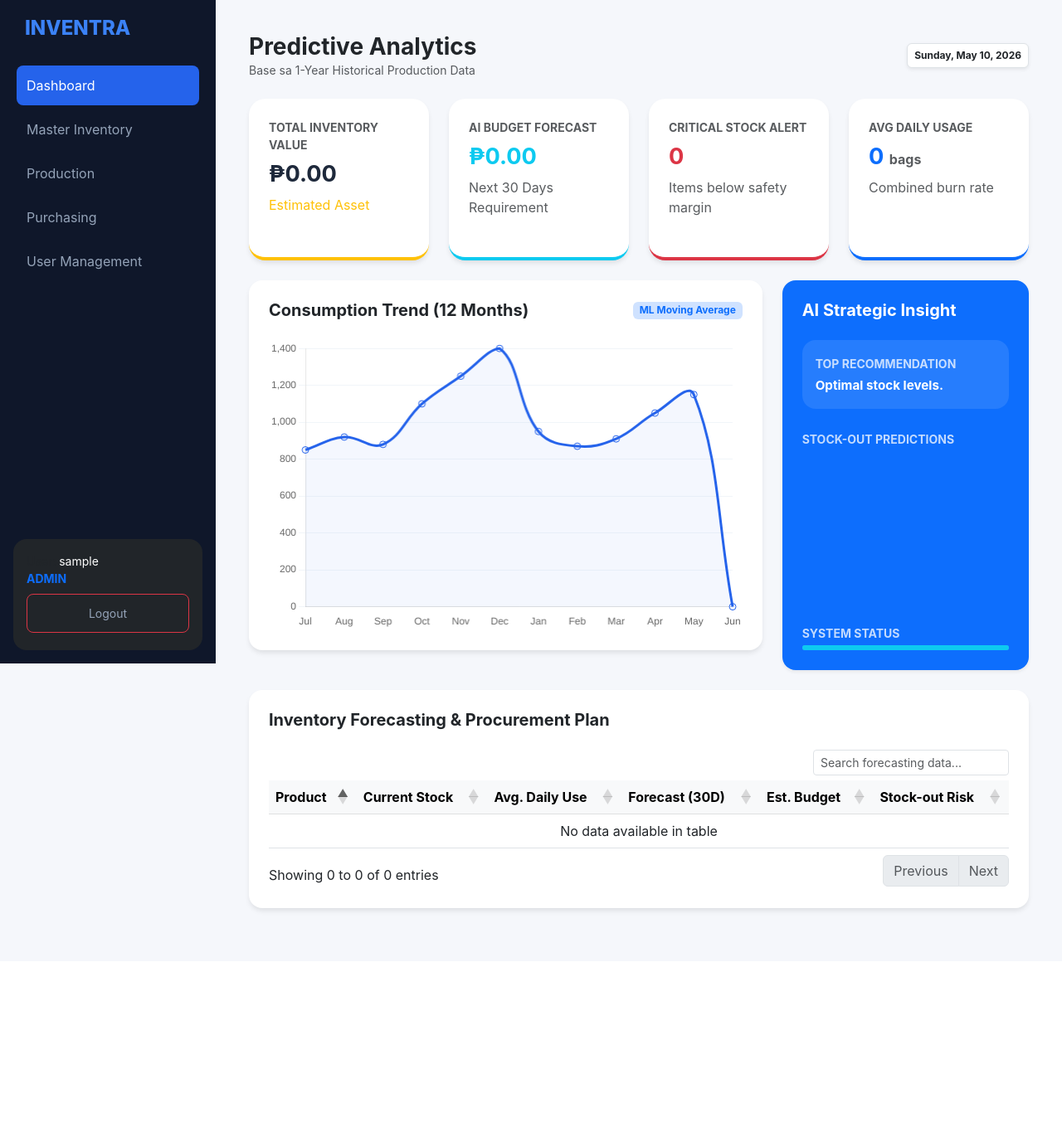
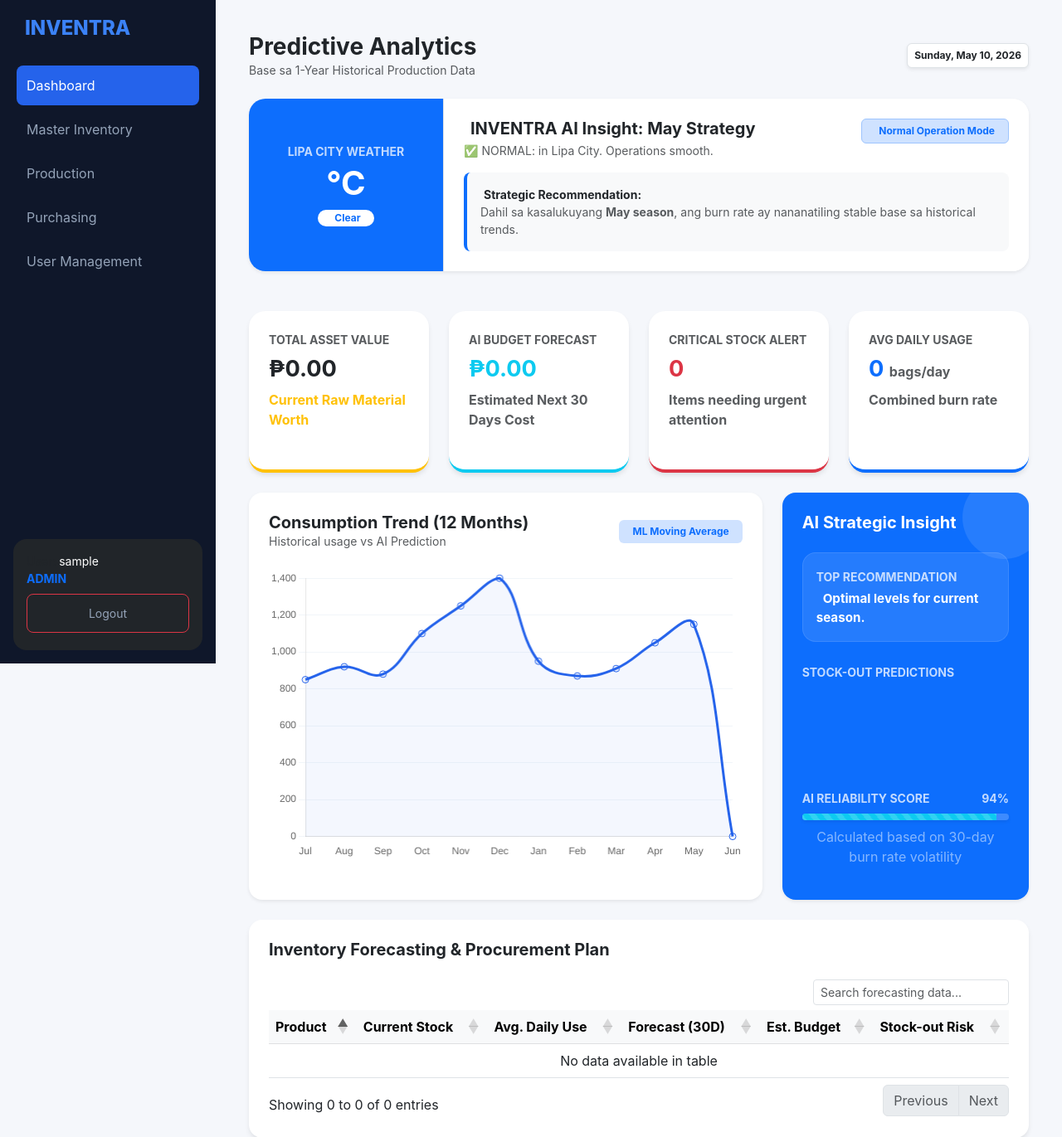
Before and after one commit to ayokonasacoursenato/padeco-ims, a Flask app: page / in a window 1280 px wide. Shown: the top 1371 px of the page at 83% size. Before the commit the page ends 1102 px from the top, so only its background shows below. Run offline with Flask 3, Linux system fonts and the light colour scheme; the visitor is signed in with stand-in values (Sample User, id 1); data that the repository does not hold is empty; some libraries are stand-ins or nearby versions.

Commit message:
Add files via upload

```diff
--- a/app.py
+++ b/app.py
@@ -1,6 +1,7 @@
 from flask import Flask, render_template, request, redirect, url_for, session, flash
 from database import conn, cur
 from datetime import datetime
+import requests
 from forecasting import moving_average, detect_trend, predict_days_left
 from werkzeug.security import generate_password_hash
 from werkzeug.security import check_password_hash
@@ -8,6 +9,36 @@ import os
 
 app = Flask(__name__)
 app.secret_key = "padeco_secret_key"
+
+def get_weather_impact():
+    """Kukuha ng weather data para sa forecasting alert (Lipa City, Batangas)"""
+    API_KEY = "ba0ccf430038d0dcb3db3974acecbe91"
+    CITY = "Lipa,PH" # <--- PH para sa Pilipinas
+    try:
+        # units=metric para Celsius agad
+        url = f"http://api.openweathermap.org/data/2.5/weather?q={CITY}&appid={API_KEY}&units=metric"
+        response = requests.get(url, timeout=3)
+        data = response.json()
+
+        if response.status_code == 200:
+            temp = round(data['main']['temp'], 1) # Celsius na ito
+            condition = data['weather'][0]['main']
+
+            if condition in ['Rain', 'Thunderstorm', 'Drizzle']:
+                msg = f"⚠️ HIGH RISK: {condition} in Lipa. Possible logistics delay."
+                impact = "Rain"
+            else:
+                msg = f"✅ NORMAL: {condition} in Lipa City. Operations smooth."
+                impact = "Clear"
+
+            return {"message": msg, "temp": temp, "condition": impact}
+        else:
+            # Fallback kapag may error sa API (e.g. invalid key)
+            return {"message": "Weather service pending activation.", "temp": 31.0, "condition": "Clear"}
+
+    except Exception as e:
+        # Fallback kapag walang internet
+        return {"message": "Weather service offline.", "temp": 30.0, "condition": "Clear"}
 
 # =========================
 # DATABASE INITIALIZATION
@@ -57,6 +88,15 @@ CREATE TABLE IF NOT EXISTS request_comments (
     timestamp TIMESTAMP DEFAULT CURRENT_TIMESTAMP
 )
 """)
+    cur.execute("""
+    CREATE TABLE IF NOT EXISTS request_comments (
+        id SERIAL PRIMARY KEY,
+        request_id INTEGER REFERENCES purchase_requests(id) ON DELETE CASCADE,
+        sender_name VARCHAR(100) NOT NULL,
+        message TEXT NOT NULL,
+        created_at TIMESTAMP DEFAULT CURRENT_TIMESTAMP
+    )
+    """)
     conn.commit()
 
 init_db()
@@ -110,55 +150,48 @@ def index():
     if session.get('role') == 'production':
         return redirect(url_for('production'))
 
+    # 1. Weather and Seasonal Info
+    weather = get_weather_impact()
+    current_month = datetime.now().strftime("%B")
+
     cur.execute("SELECT id, product_name, quantity, barcode_id, unit_price FROM inventory ORDER BY product_name ASC")
     inventory_items = cur.fetchall()
 
     analyzed_items = []
-    total_forecast = 0
-    low_stock_count = 0
     total_inventory_value = 0
     predicted_expenses = 0
-    any_priority = False
+    low_stock_count = 0
+    total_daily_usage = 0
 
     for item in inventory_items:
         p_id, p_name, p_qty, p_barcode, p_price = item
         current_price = float(p_price) if p_price else 0.0
         total_inventory_value += (current_price * p_qty)
 
-        # Kunin ang Daily Usage (Huling 30 entries)
-        cur.execute("""
-            SELECT quantity_used FROM production_logs
-            WHERE product_name = %s
-            ORDER BY log_date DESC LIMIT 30
-        """, (p_name,))
-        usage_history = [row[0] for row in cur.fetchall() if row[0] is not None]
+        # Kunin ang Historical Usage
+        cur.execute("SELECT quantity_used FROM production_logs WHERE product_name = %s ORDER BY log_date DESC LIMIT 30", (p_name,))
+        usage_history = [row[0] for row in cur.fetchall()]
 
-        # AI CALCULATIONS
-        # average_daily_usage ang ibinabalik ng moving_average (usually)
-        avg_daily_usage = moving_average(usage_history)
-
-        # 1. Gawing Monthly Forecast (30 Days)
-        p_forecast = avg_daily_usage * 30
+        # 2. AI CALCULATIONS (Seasonal & Weather Aware)
+        # I-update ang predict_days_left sa forecasting.py para tanggapin ang weather condition
+        p_days_left = predict_days_left(p_qty, usage_history, weather['condition'])
         p_trend = detect_trend(usage_history)
 
-        # 2. Re-calculate Days Left base sa current stock at avg daily usage
-        # Gumamit tayo ng safety check para hindi mag-divide sa zero
-        if avg_daily_usage > 0:
-            p_days_left = round(p_qty / avg_daily_usage, 1)
-        else:
-            p_days_left = "N/A"
+        # Calculate daily usage for display
+        avg_usage = moving_average(usage_history)
+        total_daily_usage += avg_usage
 
+        # Monthly Forecast (30 Days)
+        p_forecast = avg_usage * 30
         item_predicted_cost = p_forecast * current_price
         predicted_expenses += item_predicted_cost
 
-        # DYNAMIC STATUS LOGIC
+        # Status Logic
         p_status, p_color = "HEALTHY", "success"
-
-        # Priority kung mauubos na sa loob ng 7 araw (Standard lead time)
         if p_days_left != "N/A":
             if p_days_left <= 3:
                 p_status, p_color = "CRITICAL", "danger"
-                any_priority, low_stock_count = True, low_stock_count + 1
+                low_stock_count += 1
             elif p_days_left <= 7:
                 p_status, p_color = "WARNING", "warning"
                 low_stock_count += 1
@@ -166,30 +199,28 @@ def index():
         analyzed_items.append({
             'name': p_name,
             'qty': p_qty,
-            'barcode': p_barcode,
             'price': current_price,
-            'forecast': round(p_forecast, 2),
+            'forecast': p_forecast,
             'predicted_cost': item_predicted_cost,
             'trend': p_trend,
             'days_left': p_days_left,
             'status': p_status,
             'color': p_color
         })
-        total_forecast += p_forecast
 
-    recommendation = "URGENT: Stocks depleting." if any_priority else "Optimal stock levels."
+    recommendation = "URGENT: Stock up for peak season/weather." if low_stock_count > 0 else "Optimal levels for current season."
 
     return render_template('index.html',
                            analyzed_items=analyzed_items,
-                           forecast=round(total_forecast, 2),
+                           forecast=round(total_daily_usage, 1),
                            total_inventory_value=total_inventory_value,
                            predicted_expenses=predicted_expenses,
                            low_stock_count=low_stock_count,
-                           any_priority=any_priority,
                            recommendation=recommendation,
+                           weather=weather,
+                           current_month=current_month,
                            username=session['user'],
-                           role=session['role'],
-                           current_time=datetime.now().strftime("%I:%M %p"))
+                           role=session['role'])
 
 # =========================
 # INVENTORY CRUD (ADMIN)
@@ -481,5 +512,64 @@ def send_comment():
 
     return redirect(url_for('purchasing'))
 
+@app.route('/production_dashboard')
+def production_dashboard():
+    if 'user' not in session:
+        return redirect(url_for('login'))
+
+    username = session.get('user')
+    role = session.get('role')
+
+    # 1. Kunin ang Inventory Items
+    cur.execute("SELECT id, product_name, quantity FROM inventory ORDER BY product_name ASC")
+    items_raw = cur.fetchall()
+
+    # Logic para sa analyzed_items (AI Forecast simulation)
+    analyzed_items = []
+    low_stock_count = 0
+    for row in items_raw:
+        # Gamitin ang forecasting function mo
+        forecast_val = predict_days_left(row[1])
+        status = "CRITICAL" if row[2] < 20 else "HEALTHY"
+
+        if status == "CRITICAL":
+            low_stock_count += 1
+
+        analyzed_items.append({
+            'name': row[1],
+            'qty': row[2],
+            'forecast': forecast_val,
+            'status': status
+        })
+
+    # 2. Kunin ang total usage ngayong araw
+    today = datetime.now().strftime('%Y-%m-%d')
+    cur.execute("SELECT SUM(quantity_used) FROM production_logs WHERE log_date = %s", (today,))
+    total_today = cur.fetchone()[0] or 0
+
+    # 3. Kunin ang Pending Requests para sa Chat
+    cur.execute("SELECT id, product_name, quantity_requested FROM purchase_requests WHERE status = 'Pending'")
+    pending_requests = cur.fetchall()
+
+    # 4. Kunin ang Comments (with formatted time)
+    cur.execute("""
+        SELECT request_id, sender_name, message,
+        TO_CHAR(created_at, 'HH:MI AM') as time
+        FROM request_comments
+        ORDER BY created_at ASC
+    """)
+    all_comments = cur.fetchall()
+
+    return render_template('production_dashboard.html',
+                           username=username,
+                           role=role,
+                           items=items_raw,
+                           total_today=total_today,
+                           low_stock_count=low_stock_count,
+                           analyzed_items=analyzed_items,
+                           pending_requests=pending_requests,
+                           all_comments=all_comments,
+                           current_date=datetime.now().strftime('%B %d, %Y'))
+
 if __name__ == '__main__':
     app.run(debug=True)
--- a/templates/index.html
+++ b/templates/index.html
@@ -57,42 +57,93 @@
     </div>
 
     <div class="row g-4 mb-4">
+    <div class="col-12">
+        <div class="card card-custom border-0 shadow-sm overflow-hidden" style="border-radius: 20px;">
+            <div class="row g-0">
+                <div class="col-md-3 bg-primary text-white p-4 d-flex align-items-center justify-content-center border-end">
+                    <div class="text-center">
+                        <div class="small text-uppercase opacity-75 fw-bold mb-1">Lipa City Weather</div>
+                        <h2 class="fw-bold mb-0" style="font-size: 2.5rem;">{{ weather.temp }}°C</h2>
+                        <div class="badge bg-white text-primary rounded-pill px-3 mt-2 fw-bold">
+                            <i class="bi bi-cloud-sun-fill me-1"></i> {{ weather.condition }}
+                        </div>
+                    </div>
+                </div>
+                <div class="col-md-9 p-4 bg-white">
+                    <div class="d-flex justify-content-between align-items-start mb-2">
+                        <div>
+                            <h5 class="fw-bold mb-1 text-dark">
+                                <i class="bi bi-stars text-primary me-2"></i>INVENTRA AI Insight: {{ current_month }} Strategy
+                            </h5>
+                            <p class="text-muted mb-0 small">{{ weather.message }}</p>
+                        </div>
+                        <div class="text-end">
+                            <span class="badge bg-primary-subtle text-primary border border-primary-subtle px-3 py-2">
+                                {% if current_month in ['October', 'November', 'December'] %}
+                                    <i class="bi bi-graph-up-arrow me-1"></i> Peak Season Mode
+                                {% elif current_month in ['January', 'February'] %}
+                                    <i class="bi bi-graph-down-arrow me-1"></i> Lean Season Mode
+                                {% else %}
+                                    <i class="bi bi-activity me-1"></i> Normal Operation Mode
+                                {% endif %}
+                            </span>
+                        </div>
+                    </div>
+                    <div class="p-3 bg-light rounded-3 border-start border-primary border-4 mt-3">
+                        <div class="small fw-bold text-dark">
+                            <i class="bi bi-lightbulb-fill text-warning me-1"></i> Strategic Recommendation:
+                        </div>
+                        <p class="mb-0 small text-muted">
+                            Dahil sa kasalukuyang <strong>{{ current_month }} season</strong>, ang burn rate ay
+                            {% if current_month in ['October', 'November', 'December'] %}inaasahang tataas. Siguraduhin ang 20% extra buffer.{% else %}nananatiling stable base sa historical trends.{% endif %}
+                        </p>
+                    </div>
+                </div>
+            </div>
+        </div>
+    </div>
+</div>
+
+<div class="row g-4 mb-4">
     <div class="col-md-3">
         <div class="card card-custom kpi-card border-bottom border-4 border-warning">
-                <div class="small text-muted fw-bold text-uppercase">Total Inventory Value</div>
-                <div class="kpi-value">₱{{ "{:,.2f}".format(total_inventory_value) }}</div>
-                <div class="text-warning extra-small">Estimated Asset</div>
+            <div class="small text-muted fw-bold text-uppercase">Total Asset Value</div>
+            <div class="kpi-value text-dark">₱{{ "{:,.2f}".format(total_inventory_value) }}</div>
+            <div class="text-warning extra-small fw-bold">Current Raw Material Worth</div>
         </div>
     </div>
     <div class="col-md-3">
         <div class="card card-custom kpi-card border-bottom border-4 border-info">
             <div class="small text-muted fw-bold text-uppercase">AI Budget Forecast</div>
             <div class="kpi-value text-info">₱{{ "{:,.2f}".format(predicted_expenses) }}</div>
-                <div class="extra-small text-muted">Next 30 Days Requirement</div>
+            <div class="extra-small text-muted fw-bold">Estimated Next 30 Days Cost</div>
         </div>
     </div>
     <div class="col-md-3">
         <div class="card card-custom kpi-card border-bottom border-4 border-danger">
             <div class="small text-muted fw-bold text-uppercase">Critical Stock Alert</div>
             <div class="kpi-value text-danger">{{ low_stock_count }}</div>
-                <div class="extra-small text-muted">Items below safety margin</div>
+            <div class="extra-small text-muted fw-bold">Items needing urgent attention</div>
         </div>
     </div>
     <div class="col-md-3">
         <div class="card card-custom kpi-card border-bottom border-4 border-primary">
             <div class="small text-muted fw-bold text-uppercase">Avg Daily Usage</div>
-                <div class="kpi-value text-primary">{{ forecast }} <small class="fs-6 text-muted">bags</small></div>
-                <div class="extra-small text-muted">Combined burn rate</div>
+            <div class="kpi-value text-primary">{{ forecast }} <small class="fs-6 text-muted">bags/day</small></div>
+            <div class="extra-small text-muted fw-bold">Combined burn rate</div>
         </div>
     </div>
 </div>
 
 <div class="row g-4">
     <div class="col-lg-8">
-            <div class="card card-custom p-4">
+        <div class="card card-custom p-4 shadow-sm border-0 h-100">
             <div class="d-flex justify-content-between align-items-center mb-4">
-                    <h5 class="fw-bold mb-0">Consumption Trend (12 Months)</h5>
-                    <span class="badge bg-primary-subtle text-primary">ML Moving Average</span>
+                <div>
+                    <h5 class="fw-bold mb-0 text-dark">Consumption Trend (12 Months)</h5>
+                    <p class="text-muted small mb-0">Historical usage vs AI Prediction</p>
+                </div>
+                <span class="badge bg-primary-subtle text-primary px-3 py-2">ML Moving Average</span>
             </div>
             <div class="chart-container">
                 <canvas id="stockChart"></canvas>
@@ -101,31 +152,39 @@
     </div>
 
     <div class="col-lg-4">
-            <div class="card card-custom p-4 h-100 shadow-sm border-0 bg-primary text-white">
-                <h5 class="fw-bold mb-4">AI Strategic Insight</h5>
+        <div class="card card-custom p-4 h-100 shadow-sm border-0 bg-primary text-white overflow-hidden position-relative">
+            <div class="position-absolute" style="top: -20px; right: -20px; width: 100px; height: 100px; background: rgba(255,255,255,0.1); border-radius: 50%;"></div>
 
-                <div class="mb-4 bg-white bg-opacity-10 p-3 rounded-4">
-                    <label class="small fw-bold opacity-75">TOP RECOMMENDATION</label>
-                    <p class="mb-0 fw-bold mt-1" style="font-size: 0.95rem;">{{ recommendation }}</p>
+            <h5 class="fw-bold mb-4 position-relative">AI Strategic Insight</h5>
+
+            <div class="mb-4 bg-white bg-opacity-10 p-3 rounded-4 border border-white border-opacity-10">
+                <label class="small fw-bold opacity-75 text-uppercase">Top Recommendation</label>
+                <p class="mb-0 fw-bold mt-1" style="font-size: 0.95rem;">
+                    <i class="bi bi-check2-circle me-2"></i>{{ recommendation }}
+                </p>
             </div>
 
             <div class="mb-4">
-                    <label class="small fw-bold opacity-75 mb-2">STOCK-OUT PREDICTIONS</label>
+                <label class="small fw-bold opacity-75 mb-3 text-uppercase">Stock-out Predictions</label>
                 {% for item in analyzed_items %}
-                    <div class="d-flex justify-content-between align-items-center mb-2 p-2 rounded-3 bg-white bg-opacity-10">
-                        <span class="small">{{ item.name }}</span>
-                        <span class="badge {{ 'bg-danger shadow' if item.days_left != 'N/A' and item.days_left <= 3 else 'bg-light text-dark' }}">
+                <div class="d-flex justify-content-between align-items-center mb-2 p-2 px-3 rounded-3 bg-white bg-opacity-10 border border-white border-opacity-10">
+                    <span class="small fw-medium">{{ item.name }}</span>
+                    <span class="badge {{ 'bg-danger shadow-sm border border-danger' if item.days_left != 'N/A' and item.days_left <= 3 else 'bg-light text-dark' }}">
                         {{ item.days_left }}{{ ' Days Left' if item.days_left != 'N/A' else '' }}
                     </span>
                 </div>
                 {% endfor %}
             </div>
 
-                <div class="mt-auto">
-                    <div class="small opacity-75 fw-bold mb-1">SYSTEM STATUS</div>
-                    <div class="progress" style="height: 6px; background: rgba(255,255,255,0.2);">
-                        <div class="progress-bar bg-info" style="width: 100%"></div>
+            <div class="mt-auto pt-3">
+                <div class="d-flex justify-content-between small opacity-75 fw-bold mb-2">
+                    <span>AI RELIABILITY SCORE</span>
+                    <span>94%</span>
                 </div>
+                <div class="progress shadow-sm" style="height: 8px; background: rgba(255,255,255,0.2); border-radius: 10px;">
+                    <div class="progress-bar bg-info progress-bar-striped progress-bar-animated" style="width: 94%"></div>
+                </div>
+                <p class="extra-small mt-2 opacity-50 text-center italic">Calculated based on 30-day burn rate volatility</p>
             </div>
         </div>
     </div>
```
Also changed, not shown: database.py (+7 -10 lines), forecasting.py (+50 -29 lines). Lines whose indentation alone changed are shown as unchanged.
